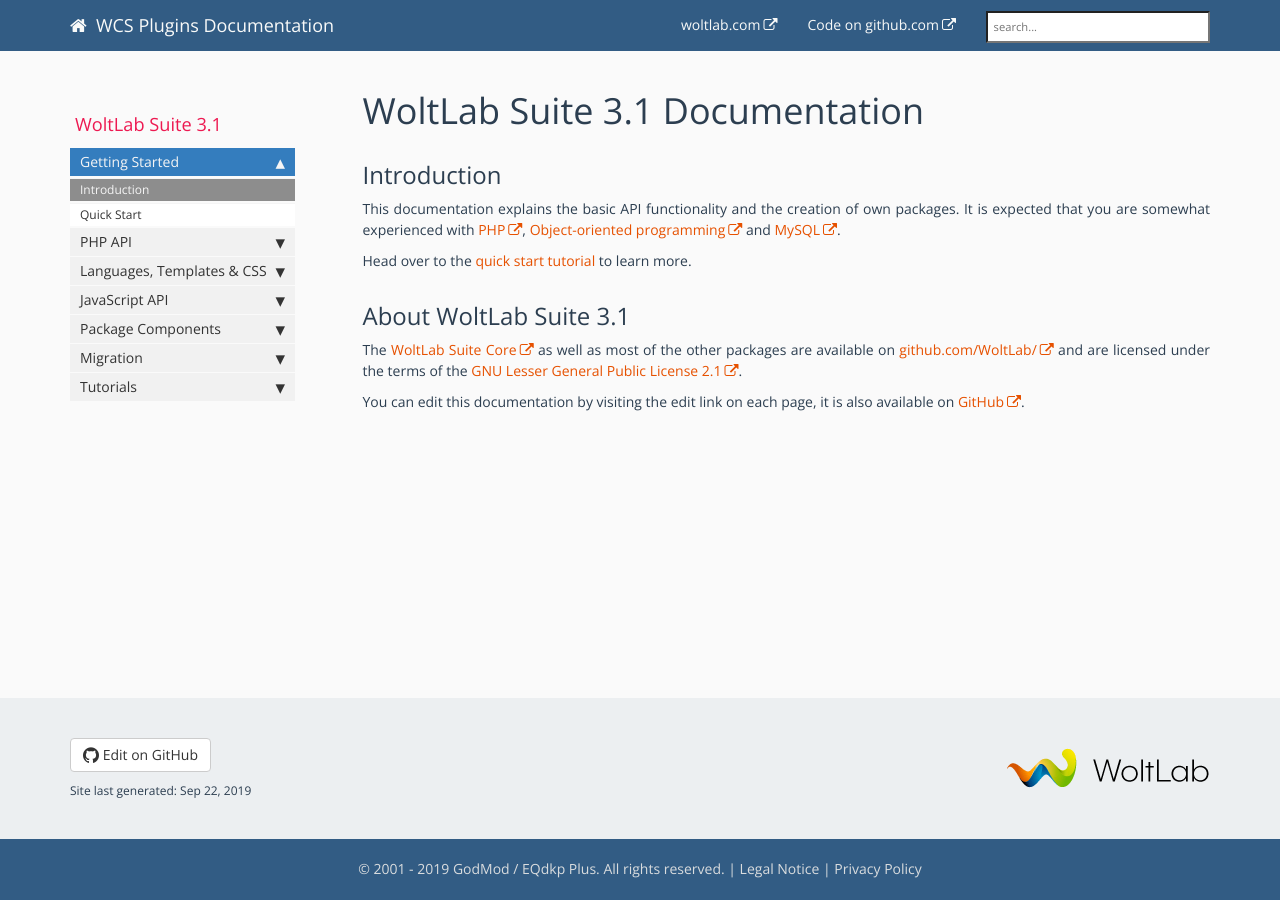
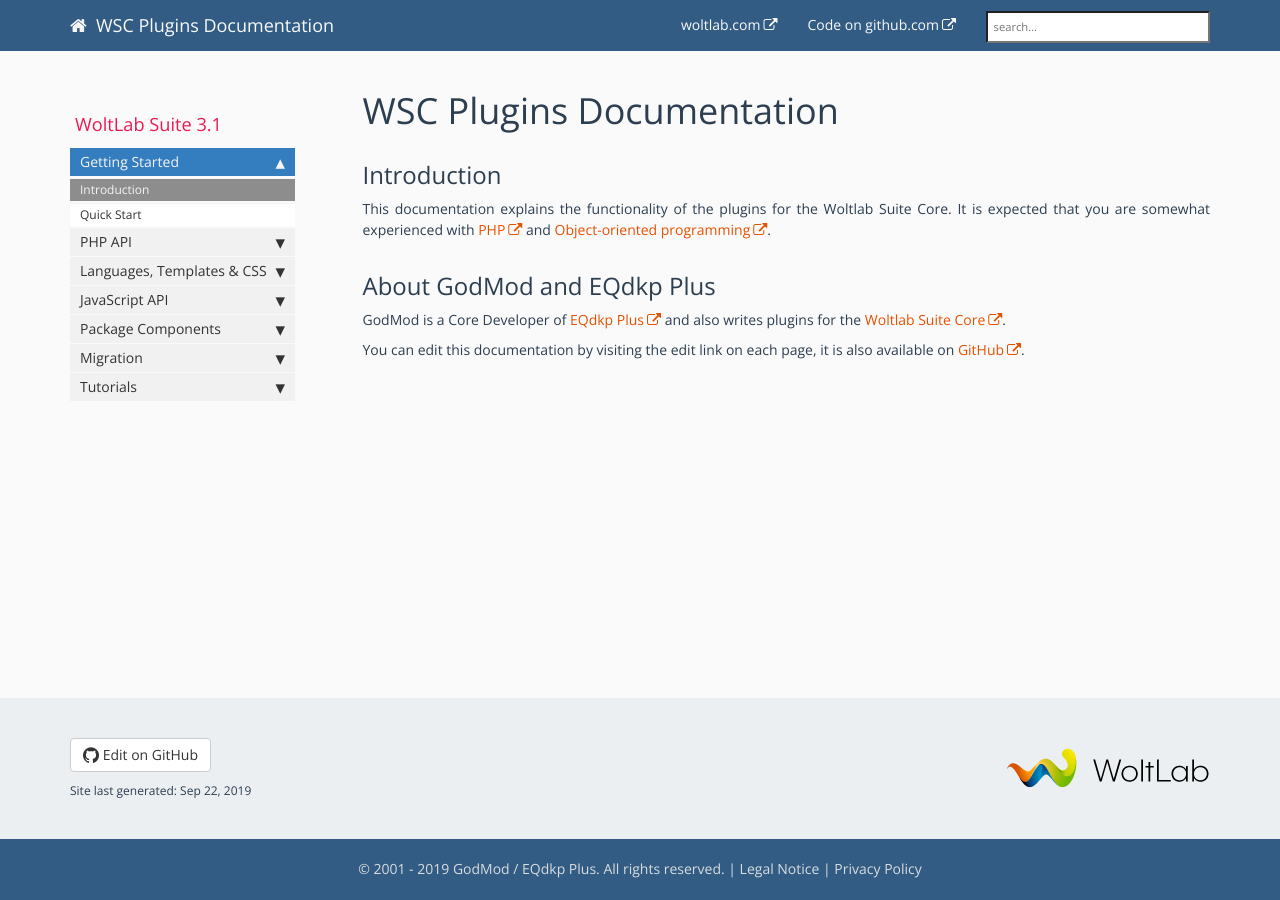
Before and after one commit to GodMod/godmod.github.io, a Jekyll site: the page built from index.md, in a window 1280 px wide. Built offline with Jekyll 4.4.1, drawn with Linux system fonts in a browser that asks for light colours; nearby versions of some CDN libraries; library files that are not in the unit come from our copies.

Commit message:
Some changes

```diff
--- a/CNAME
+++ b/CNAME
@@ -1 +1 @@
-wcf.eqdkp-plus.eu
+wsc.eqdkp-plus.eu
--- a/_config.yml
+++ b/_config.yml
@@ -2,10 +2,10 @@
 output: web
 # this property is useful for conditional filtering of content that is separate from the PDF.
 
-topnav_title: WCS Plugins Documentation
+topnav_title: WSC Plugins Documentation
 # this appears on the top navigation bar next to the home button
 
-site_title: WCS Plugins Documentation
+site_title: WSC Plugins Documentation
 # this appears in the html browser tab for the site title (seen mostly by search engines, not users)
 
 company_name: GodMod / EQdkp Plus
@@ -98,4 +98,4 @@ description: "Intended as a documentation theme based on Jekyll for technical wr
 # the description is used in the feed.xml file
 
 # needed for sitemap.xml file only
-url: https://wcf.eqdkp-plus.eu
+url: https://wsc.eqdkp-plus.eu
--- a/index.md
+++ b/index.md
@@ -1,5 +1,5 @@
 ---
-title: WoltLab Suite 3.1 Documentation
+title: WSC Plugins Documentation
 sidebar: sidebar
 permalink: index.html
 toc: false
@@ -7,14 +7,12 @@ toc: false
 
 ## Introduction
 
-This documentation explains the basic API functionality and the creation of own packages. It is expected that you are somewhat experienced with [PHP](https://en.wikipedia.org/wiki/PHP), [Object-oriented programming](https://en.wikipedia.org/wiki/Object-oriented_programming) and [MySQL](https://en.wikipedia.org/wiki/MySQL).
+This documentation explains the functionality of the plugins for the Woltlab Suite Core. It is expected that you are somewhat experienced with [PHP](https://en.wikipedia.org/wiki/PHP) and [Object-oriented programming](https://en.wikipedia.org/wiki/Object-oriented_programming).
 
-Head over to the [quick start tutorial][getting-started_quick-start] to learn more.
+## About GodMod and EQdkp Plus
 
-## About WoltLab Suite 3.1
+GodMod is a Core Developer of [EQdkp Plus](https://github.com/eqdkpplus) and also writes plugins for the [Woltlab Suite Core](https://www.woltlab.com/).
 
-The [WoltLab Suite Core](https://github.com/WoltLab/WCF) as well as most of the other packages are available on [github.com/WoltLab/](https://github.com/WoltLab) and are licensed under the terms of the [GNU Lesser General Public License 2.1](https://github.com/WoltLab/WCF/blob/master/LICENSE).
-
-You can edit this documentation by visiting the edit link on each page, it is also available on [GitHub](https://github.com/WoltLab/woltlab.github.io).
+You can edit this documentation by visiting the edit link on each page, it is also available on [GitHub](https://github.com/godmod/godmod.github.io).
 
 {% include links.html %}
```
